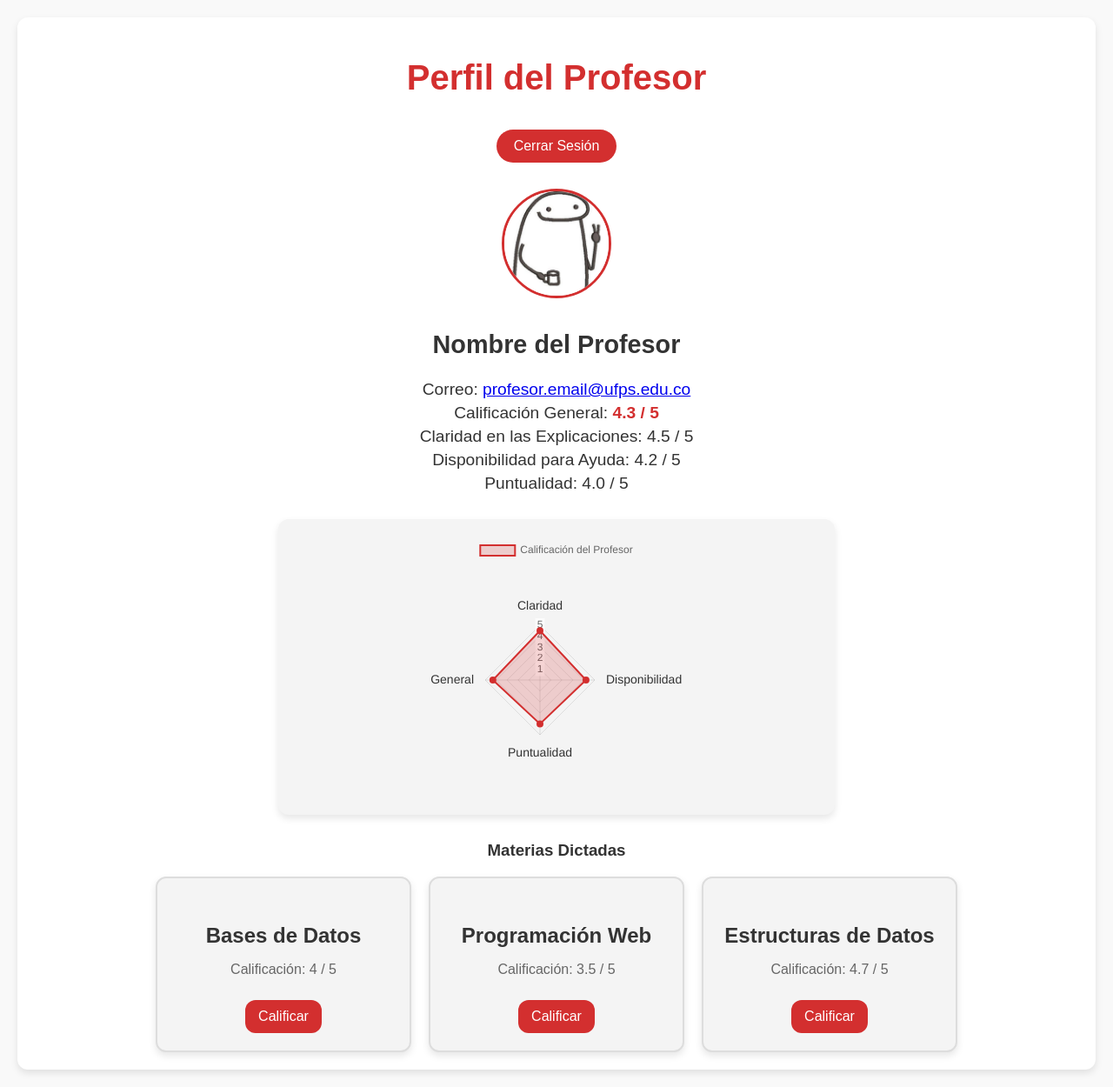
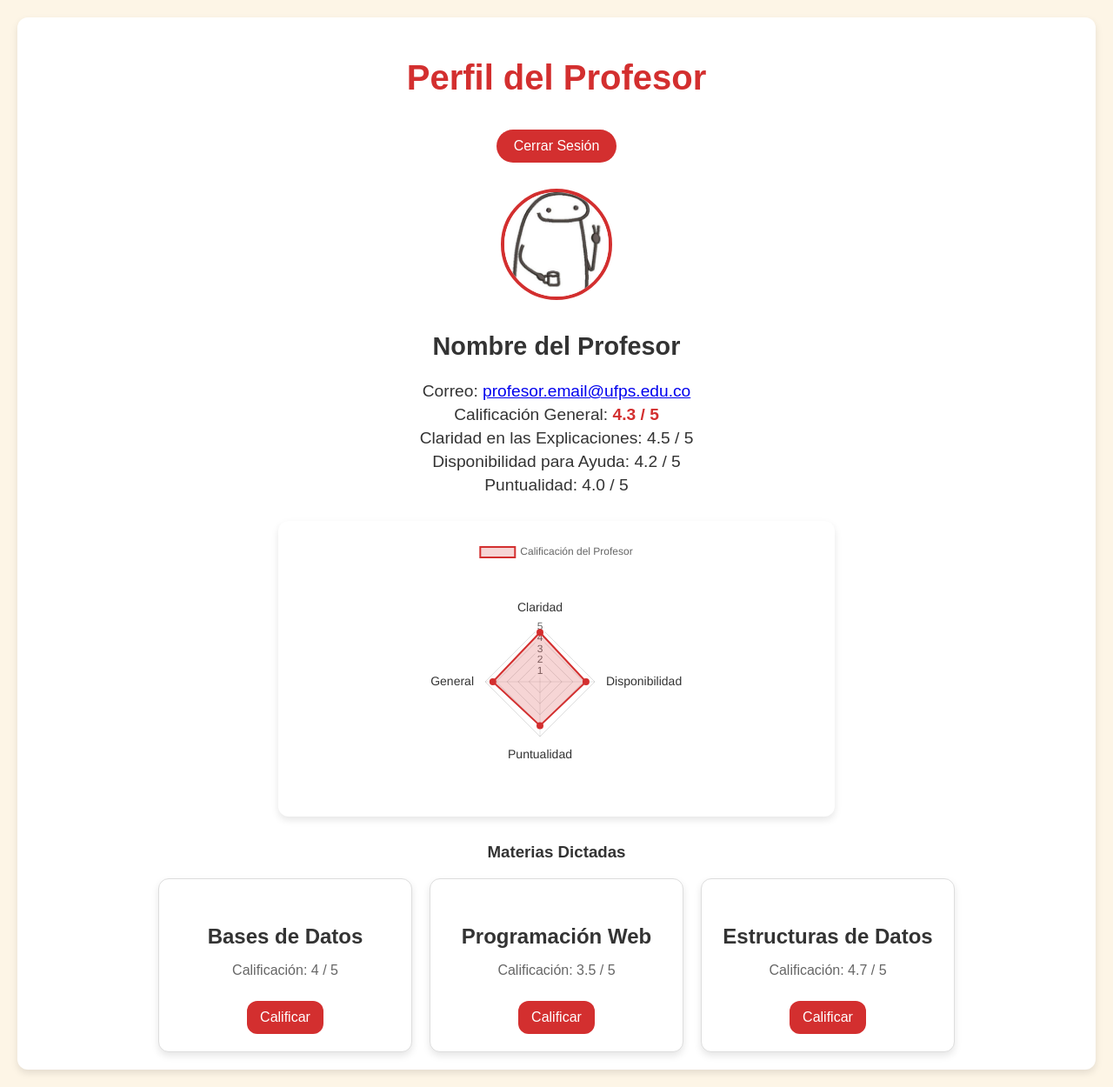
Before and after one commit to andresnico44/ProyectoWebFrontend, a plain HTML site: page profesor/index.html in a window 1280 px wide. Shown: the whole page at 87% size. Drawn offline with nearby package versions, Linux system fonts and the light colour scheme; a web font is replaced by a local one.

Commit message:
Conexión entre nombre de profesor y su perfil, entre algunos que otros detalles estéticos

```diff
--- a/profesor/index.html
+++ b/profesor/index.html
@@ -6,6 +6,9 @@
     <title>Perfil del Profesor</title>
     <link rel="stylesheet" href="../profesor/styles.css">
     <script src="https://cdn.jsdelivr.net/npm/chart.js"></script> <!-- Librería Chart.js -->
+    <link rel="preconnect" href="https://fonts.googleapis.com">
+    <link rel="preconnect" href="https://fonts.gstatic.com" crossorigin>
+    <link href="https://fonts.googleapis.com/css2?family=Parkinsans:wght@300&display=swap" rel="stylesheet">
 </head>
 <body>
     <div class="main-container">
--- a/profesor/styles.css
+++ b/profesor/styles.css
@@ -3,8 +3,12 @@ body {
     font-family: 'Arial', sans-serif;
     margin: 0;
     padding: 0;
-    background-color: #f9f9f9;
+    background-color: #fdf5e6;
     color: #333;
+    font-family: "Parkinsans", sans-serif;
+    font-optical-sizing: auto;
+    font-weight: 300;
+    font-style: normal;
 }
 
 /* Contenedor principal */
@@ -12,7 +16,7 @@ body {
     max-width: 1200px;
     margin: 20px auto;
     padding: 20px;
-    background: #fff;
+    background-color: #ffffff;
     border-radius: 12px;
     box-shadow: 0 4px 8px rgba(0, 0, 0, 0.1);
 }
@@ -26,6 +30,12 @@ header {
 header h1 {
     font-size: 2.5em;
     color: #d32f2f;
+    font-weight: bold;
+}
+
+header p {
+    font-size: 1.2em;
+    color: #777;
 }
 
 button.btn-cerrar-sesion {
@@ -33,9 +43,10 @@ button.btn-cerrar-sesion {
     color: white;
     padding: 10px 20px;
     border: none;
-    border-radius: 20px;
+    border-radius: 30px;
     font-size: 1em;
     cursor: pointer;
+    transition: background-color 0.3s ease;
     margin-top: 10px;
 }
 
@@ -53,8 +64,9 @@ button.btn-cerrar-sesion:hover {
     width: 120px;
     height: 120px;
     border-radius: 50%;
-    border: 3px solid #d32f2f;
+    border: 4px solid #d32f2f;
     margin-bottom: 10px;
+    object-fit: cover;
 }
 
 .profile-info h2 {
@@ -86,13 +98,13 @@ button.btn-cerrar-sesion:hover {
 }
 
 .subject-card {
-    background: #f4f4f4;
-    border: 2px solid #ddd;
+    background-color: #ffffff;
+    border: 1px solid #ddd;
     border-radius: 12px;
+    box-shadow: 0 4px 8px rgba(0, 0, 0, 0.1);
     padding: 20px;
     width: 250px;
     text-align: center;
-    box-shadow: 0 4px 8px rgba(0, 0, 0, 0.1);
     transition: transform 0.3s ease;
 }
 
@@ -120,6 +132,7 @@ button.btn-calificar {
     border-radius: 12px;
     font-size: 1em;
     cursor: pointer;
+    transition: background-color 0.3s ease;
     margin-top: 10px;
 }
 
@@ -132,7 +145,7 @@ button.btn-calificar:hover {
     width: 100%;
     max-width: 600px;
     margin: 30px auto;
-    background-color: #f4f4f4;
+    background-color: #ffffff;
     padding: 20px;
     border-radius: 12px;
     box-shadow: 0 4px 8px rgba(0, 0, 0, 0.1);
```
Also changed, not shown: principal/index.html (+3 -3 lines), principal/script.js (+17 -8 lines), principal/styles.css (+17 -0 lines).
